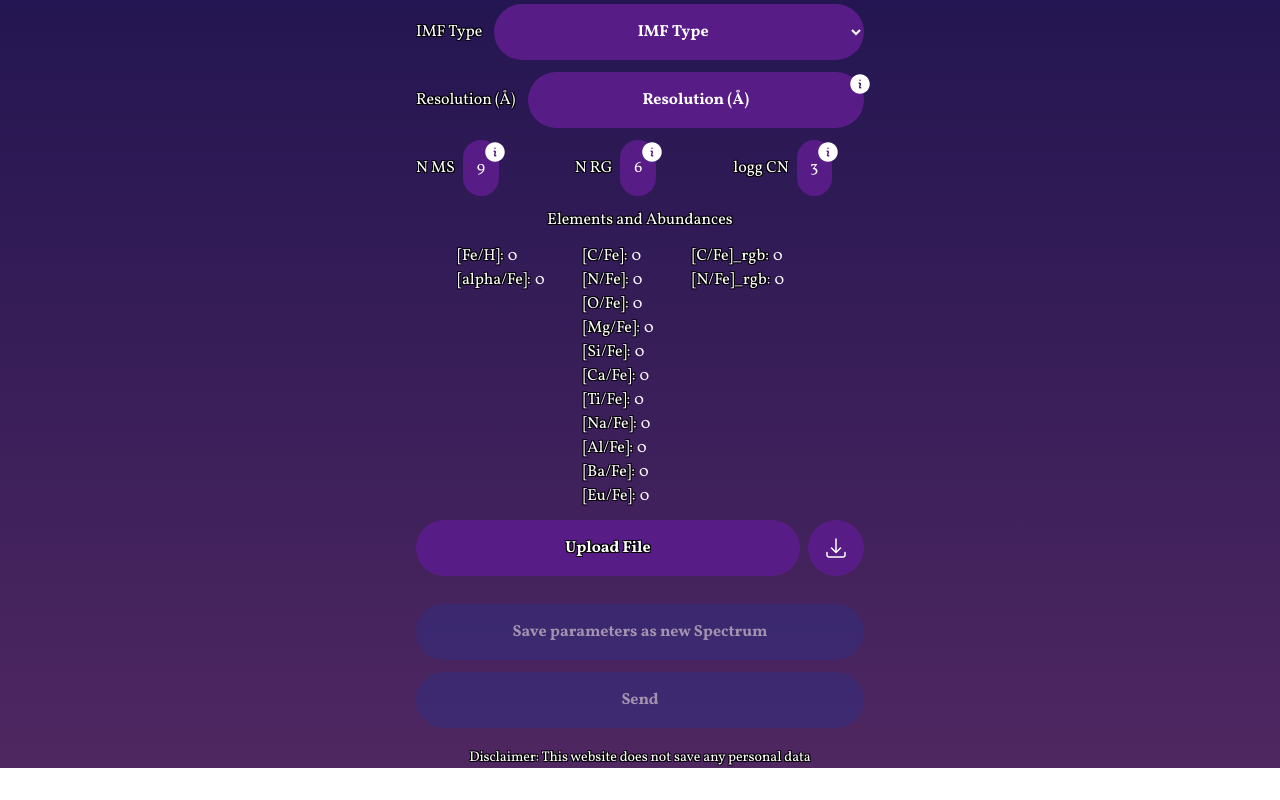
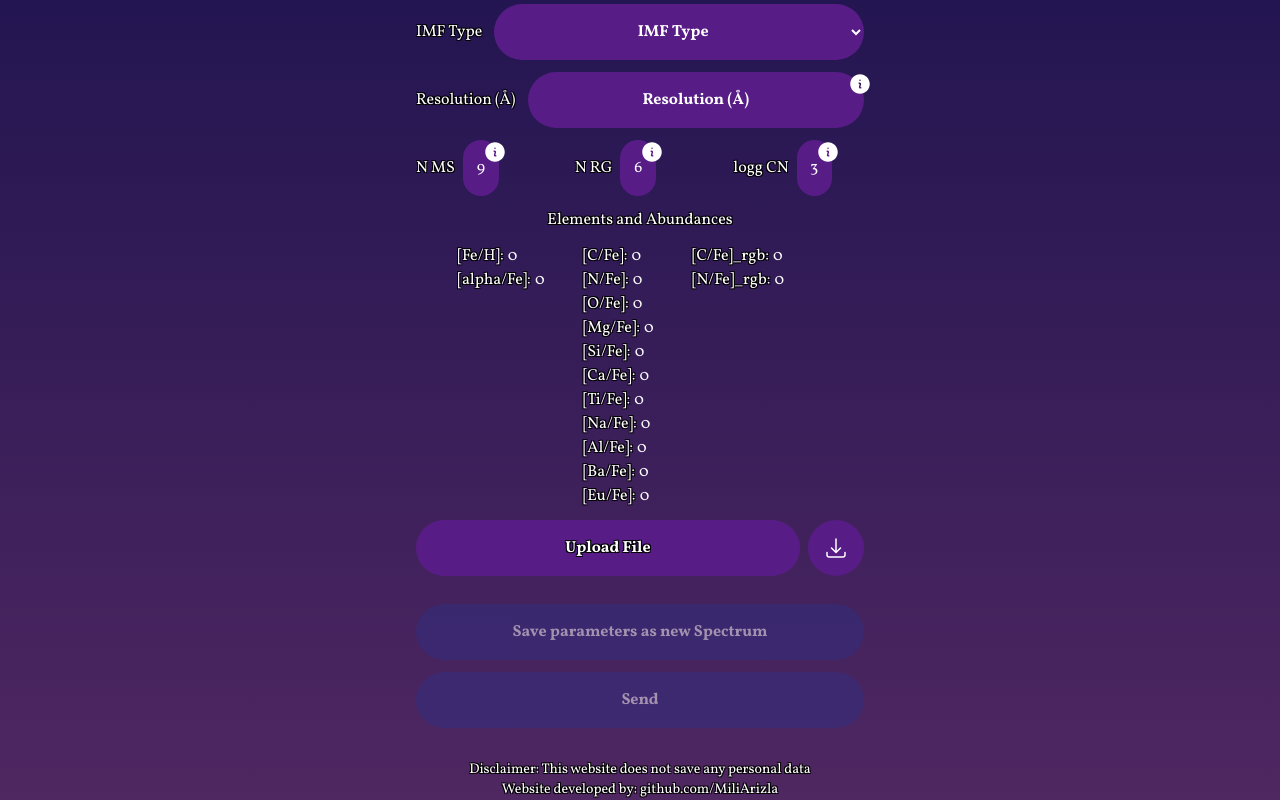
Before and after one commit to MiliArizla/ssps-website, a Next.js app: page / in a window 1280 px wide. Shown: the part 564-1364 px from the top of the page. Before the commit the page ends 1332 px from the top, so only its background shows below. Built offline with nearby package versions, Linux system fonts and the light colour scheme.

Commit message:
fix: only accept 5 spectra per time

```diff
--- a/app/layout.tsx
+++ b/app/layout.tsx
@@ -37,9 +37,14 @@
         <footer
           className={`${vollkorn.className} container mx-auto absolute bottom inset-x-0`}
         >
-          <h3 className="text-sm text-center absolute bottom-0 inset-x-0">
-            Disclaimer: This website does not save any personal data
-          </h3>
+          <div className="absolute bottom-0 inset-x-0">
+            <h3 className="text-sm text-center">
+              Disclaimer: This website does not save any personal data
+            </h3>
+            <h3 className="text-sm text-center">
+              Website developed by: github.com/MiliArizla
+            </h3>
+          </div>
         </footer>
       </body>
     </html>
--- a/app/page.tsx
+++ b/app/page.tsx
@@ -100,8 +100,8 @@
     resolution !== ("" as unknown as number);
 
   const isSendButtonActive = spectra.length >= 1 && isEmailValid;
-  const isSendAndUpdateButtonActiveWithSpectrumSelected = spectra.length < 7 && valuesAreValid && selectedSpectrum
-  const isSendAndUpdateButtonActiveWithoutSpectrumSelected = spectra.length < 7 && valuesAreValid && !selectedSpectrum
+  const isSendAndUpdateButtonActiveWithSpectrumSelected = spectra.length < 5 && valuesAreValid && selectedSpectrum
+  const isSendAndUpdateButtonActiveWithoutSpectrumSelected = spectra.length < 5 && valuesAreValid && !selectedSpectrum
 
   function parseUploadedFile(event: ChangeEvent<HTMLInputElement>) {
     if (!event.target.files) return;
@@ -128,8 +128,8 @@
   }
 
   function defaultValues() {
-    setInitialLambda(8000);
-    setFinalLambda(9000);
+    setInitialLambda(5000);
+    setFinalLambda(5100);
     setDeltaLambda(0.1);
     setAge(12);
     setImfType("Salpeter");
@@ -564,7 +564,7 @@
           </span>
         </div>
 
-        {spectra.length < 7 && valuesAreValid && selectedSpectrum && (
+        {spectra.length < 5 && valuesAreValid && selectedSpectrum && (
           <div className="w-full flex gap-3 justify-center">
             <button
               className={`w-full bg-indigo-900 rounded-full px-4 py-4 text-center font-bold ${isSendAndUpdateButtonActiveWithSpectrumSelected ? '' : 'opacity-50 cursor-not-allowed'}`}
@@ -585,7 +585,7 @@
           </div>
         )}
 
-        {(spectra.length === 0 || spectra.length === 7) && (
+        {(spectra.length === 0 || spectra.length === 5) && (
           <div className="w-full flex gap-3 justify-center">
             <button
               className={`w-full rounded-full px-4 py-4 text-center font-bold ${isSendAndUpdateButtonActiveWithoutSpectrumSelected ? 'bg-indigo-900' : 'bg-indigo-900 opacity-50 cursor-not-allowed'}`}
@@ -598,7 +598,7 @@
           </div>
         )}
           <button
-            className={`w-full rounded-full px-4 py-4 text-center font-bold ${isSendButtonActive ? 'bg-indigo-900' : 'bg-indigo-900 opacity-50 cursor-not-allowed'}`}
+            className={`w-full rounded-full px-4 py-4 mb-8 text-center font-bold ${isSendButtonActive ? 'bg-indigo-900' : 'bg-indigo-900 opacity-50 cursor-not-allowed'}`}
             onClick={sendSpectra}
             disabled={!isSendButtonActive}
           >
```
